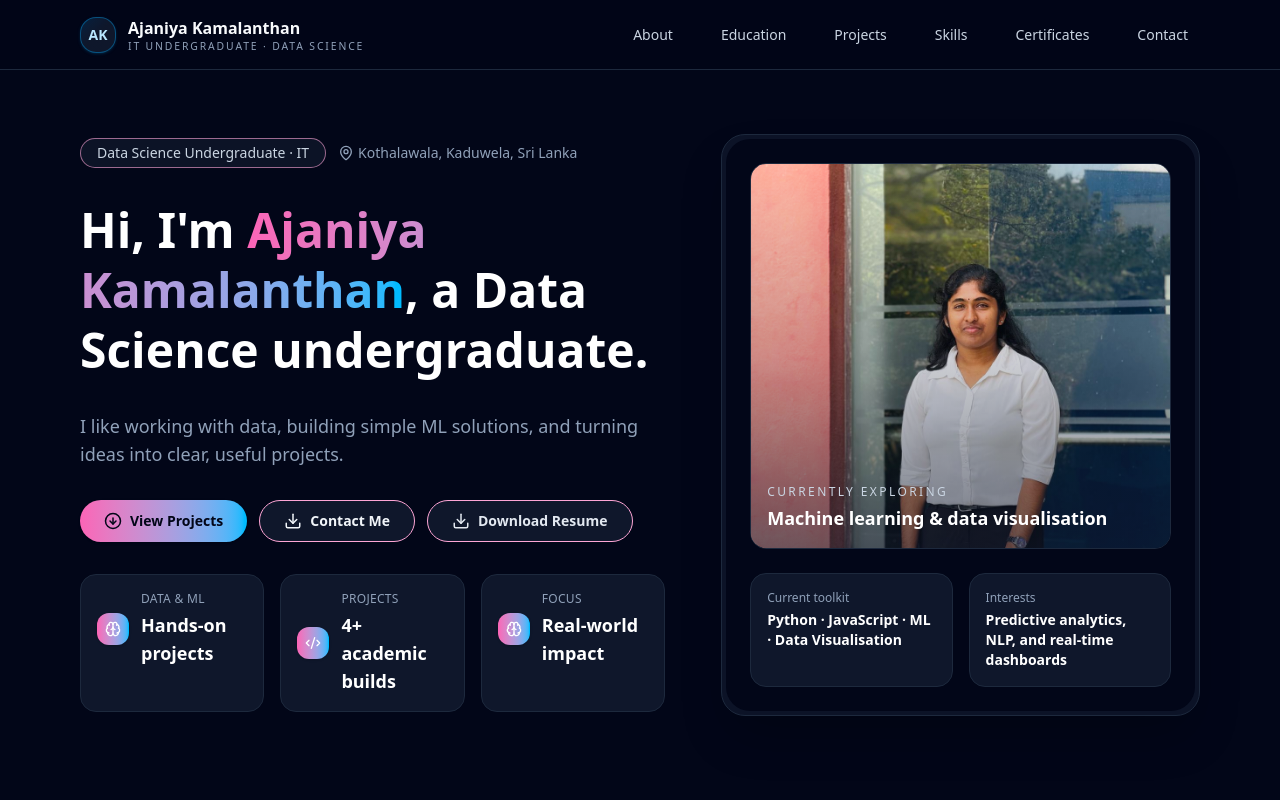
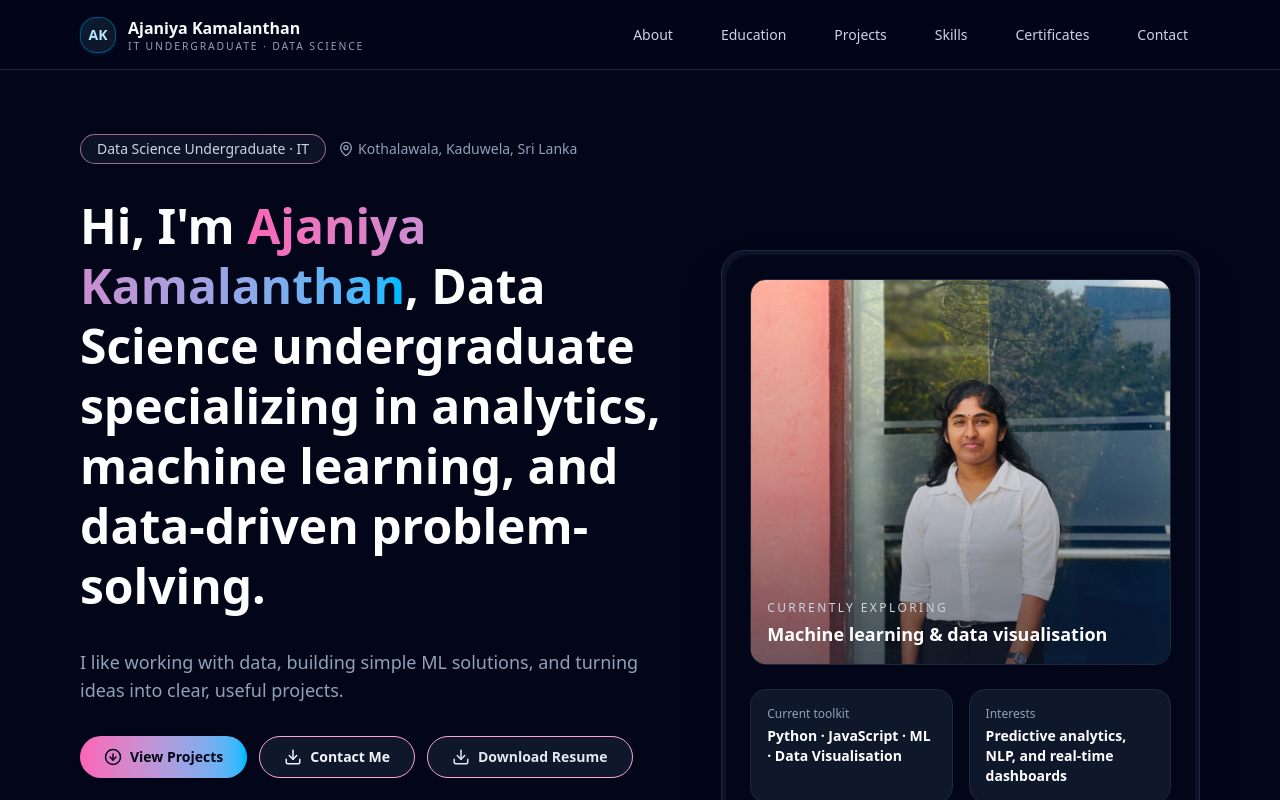
Before and after one commit to AjaniyaSri/portfolio, a React (Vite) app: page / in a window 1280 px wide. Shown: the top 800 px of the page. Built offline with nearby package versions, Linux system fonts and the light colour scheme.

Commit message:
content update

```diff
--- a/src/components/Hero.jsx
+++ b/src/components/Hero.jsx
@@ -49,7 +49,7 @@ export default function Hero() {
           <span className="bg-gradient-to-r from-pink-400 to-sky-400 bg-clip-text text-transparent">
             Ajaniya Kamalanthan
           </span>
-          , a Data Science undergraduate.
+          , Data Science undergraduate specializing in analytics, machine learning, and data-driven problem-solving.
         </h1>
 
         <p className="text-lg text-slate-400">
```
